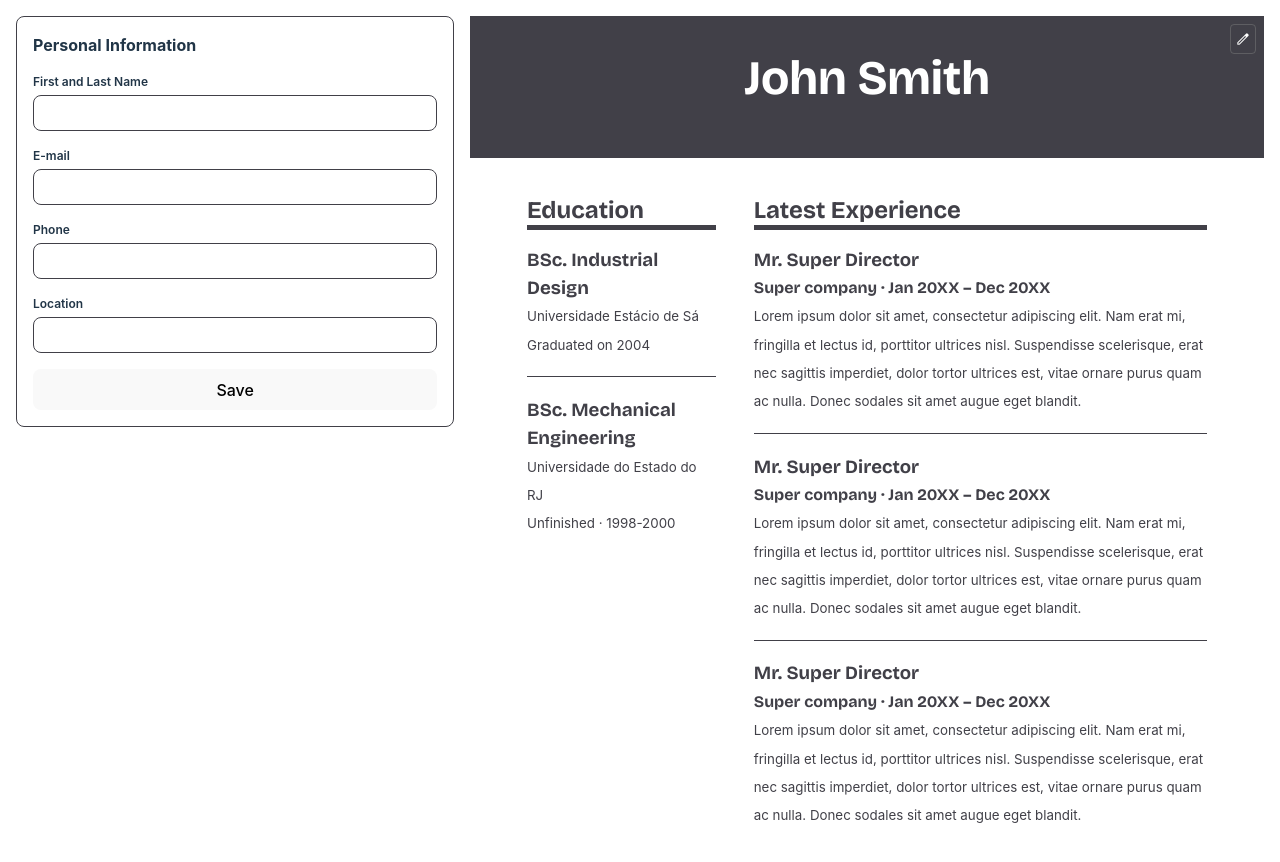
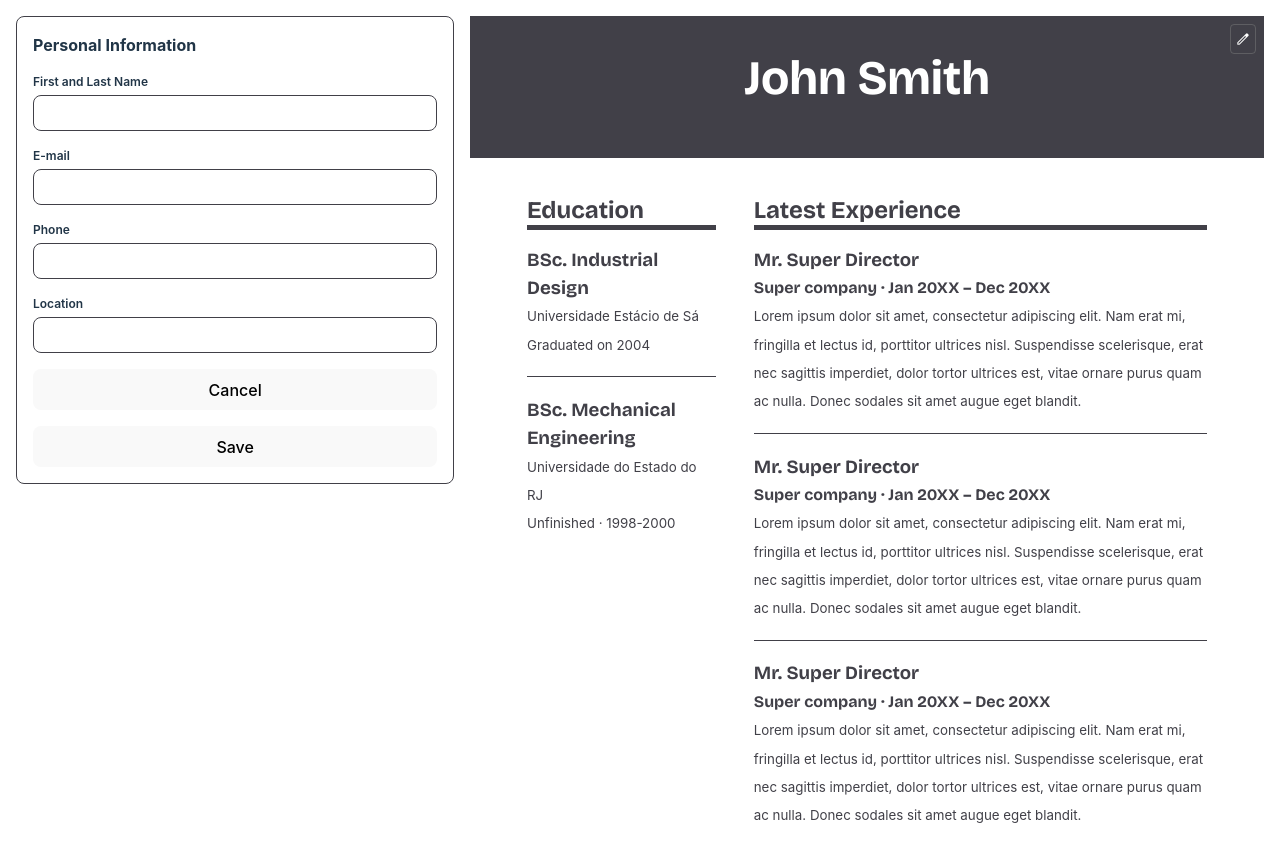
Before and after one commit to brunosra/top-cv-builder, a React (Vite) app: page / in a window 1280 px wide. Shown: the top 862 px of the page. Built offline with nearby package versions, Linux system fonts and the light colour scheme.

Commit message:
Add cancel button

```diff
--- a/src/components/PersonalFields.jsx
+++ b/src/components/PersonalFields.jsx
@@ -39,6 +39,7 @@ function PersonalFields({
             handleChange={handleTextFieldChange}
             value={data.location}
           />
+          <button onClick={handleSubmit}>Cancel</button>
           <button onClick={handleSubmit}>Save</button>
         </form>
       </div>
```
